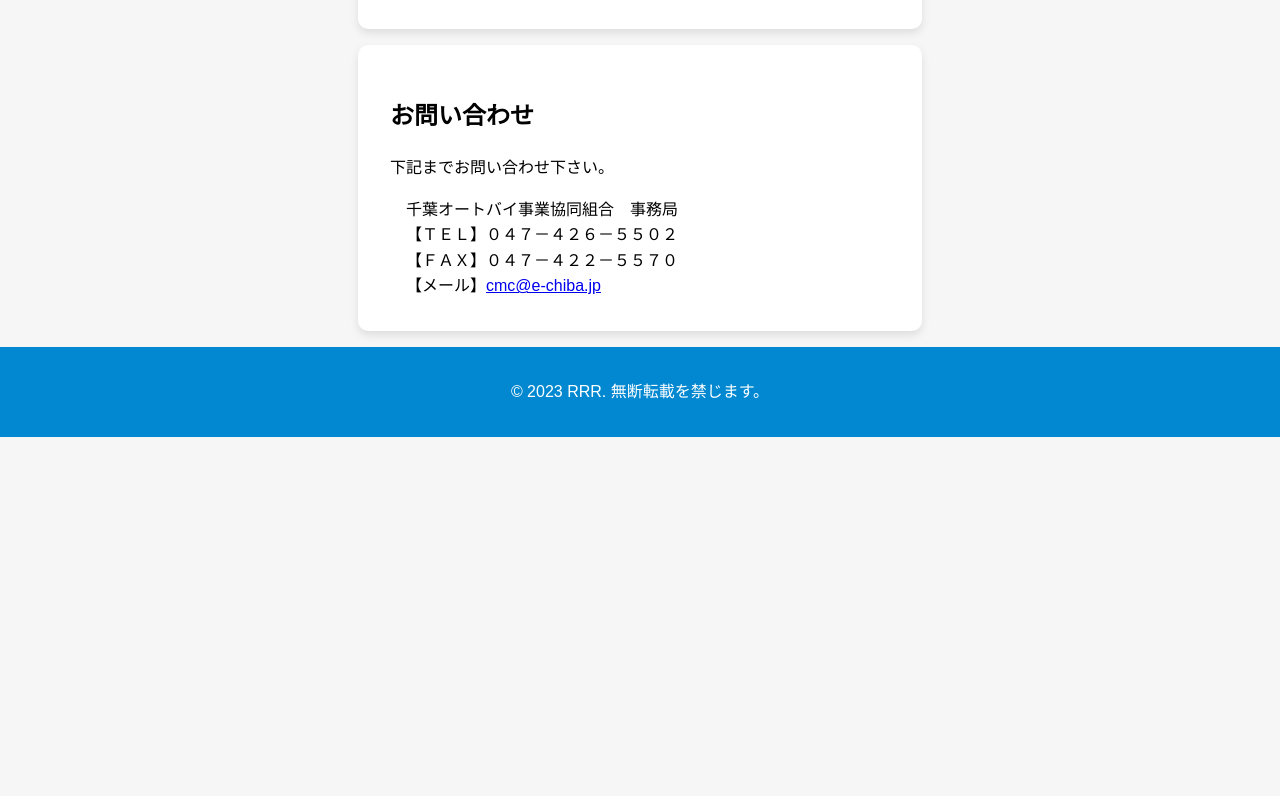
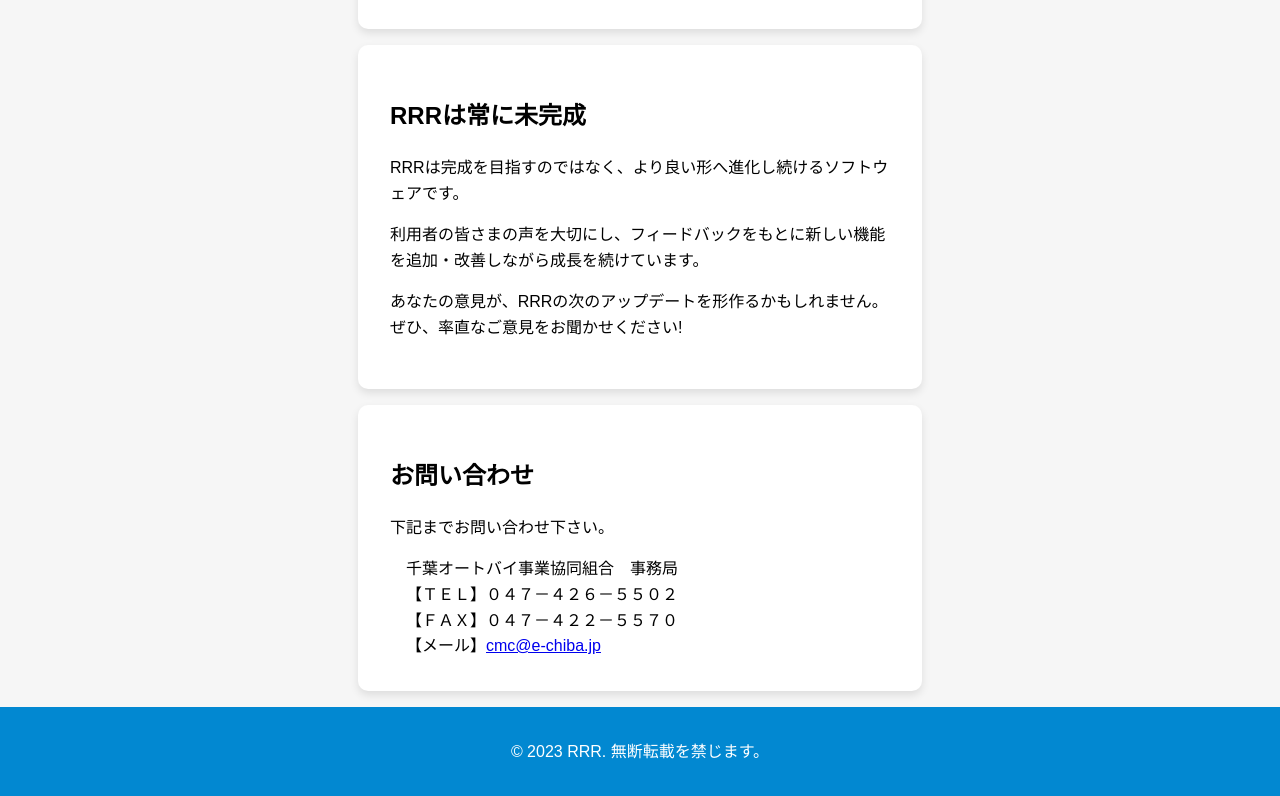
Before and after one commit to kazuakik/moto-crm-lp, a plain HTML site: page index.html in a window 1280 px wide. Shown: the part 3199-3995 px from the top of the page. Before the commit the page ends 3636 px from the top, so only its background shows below. Drawn offline with Linux system fonts and the light colour scheme.

Commit message:
motto追加

```diff
--- a/index.html
+++ b/index.html
@@ -115,6 +115,13 @@
         </div>
     </section>
 
+    <div id="motto" class="card">
+        <h2>RRRは常に未完成</h2>
+        <p>RRRは完成を目指すのではなく、より良い形へ進化し続けるソフトウェアです。</p>
+        <p>利用者の皆さまの声を大切にし、フィードバックをもとに新しい機能を追加・改善しながら成長を続けています。</p>
+        <p>あなたの意見が、RRRの次のアップデートを形作るかもしれません。ぜひ、率直なご意見をお聞かせください!</p>
+    </div>
+
     <div id="myModal" class="modal" onclick="closeModal(event)">
         <span class="close" onclick="closeModal()">&times;</span>
         <img class="modal-content" id="img01">
```
Also changed, not shown: styles.css (line endings or trailing spaces).
